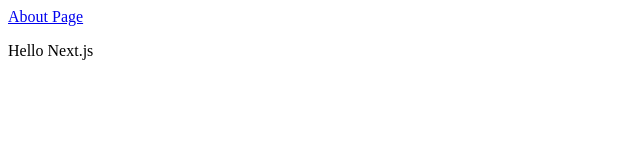
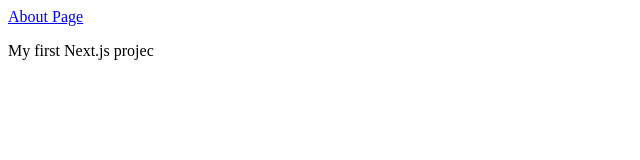
Before and after one commit to dvlprdave/learn-nextjs, a Next.js app: page / in a window 1280 px wide. Shown: the top 160 px of the page, without its empty margins (0-640 px from the left). Built offline with nearby package versions, Linux system fonts and the light colour scheme.

Commit message:
added link notes

```diff
--- a/pages/index.js
+++ b/pages/index.js
@@ -4,10 +4,10 @@ import Link from 'next/link';
 export default function Index() {
   return (
     <div>
-      <Link href="/about">
+      <Link href="/about" title='About Page'>
         <a>About Page</a>
       </Link>
-      <p>Hello Next.js</p>
+      <p>My first Next.js projec</p>
     </div>
   );
 }
```
Also changed, not shown: 1 other file (tests, documents, lock files or other folders).
